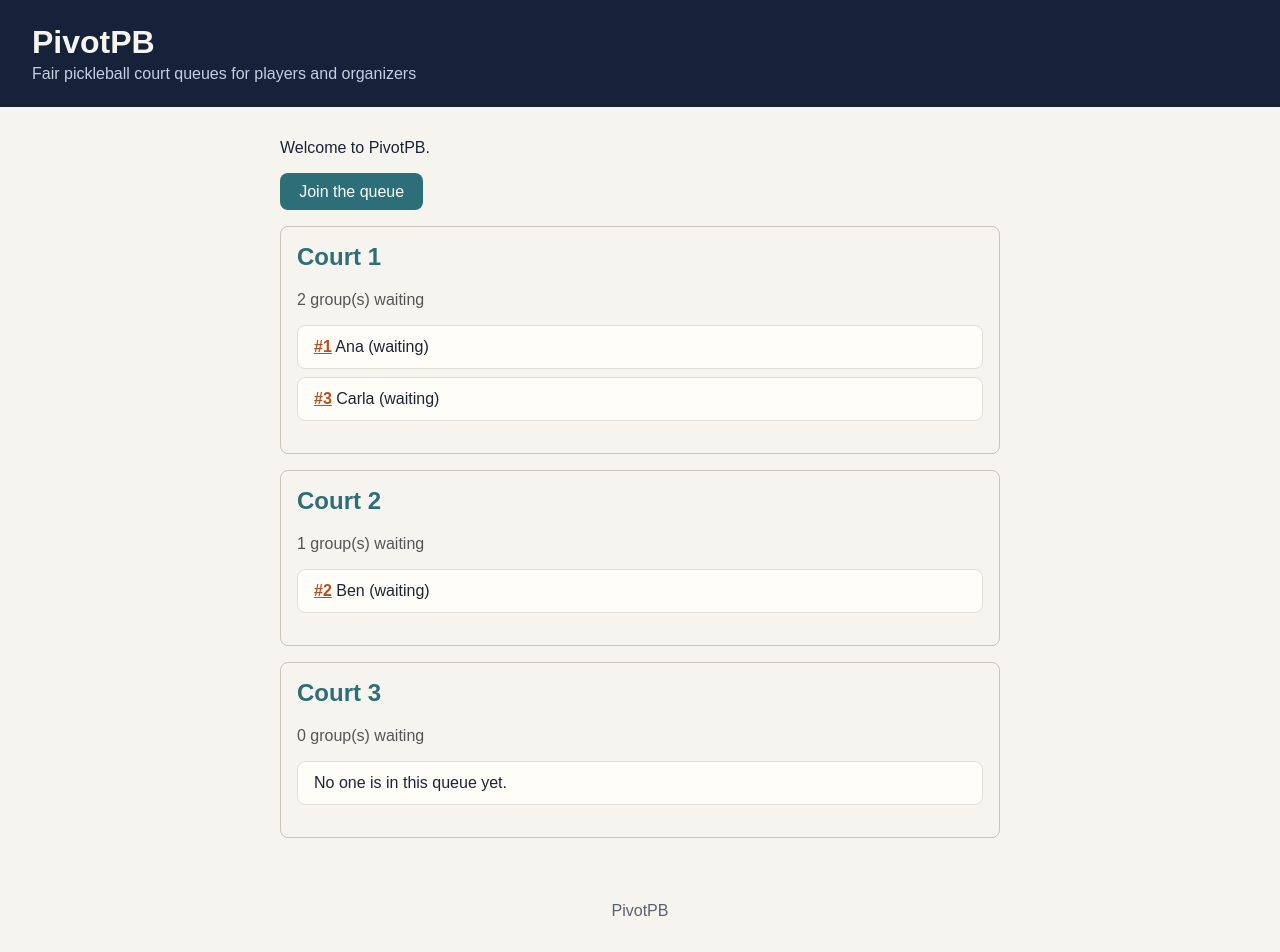
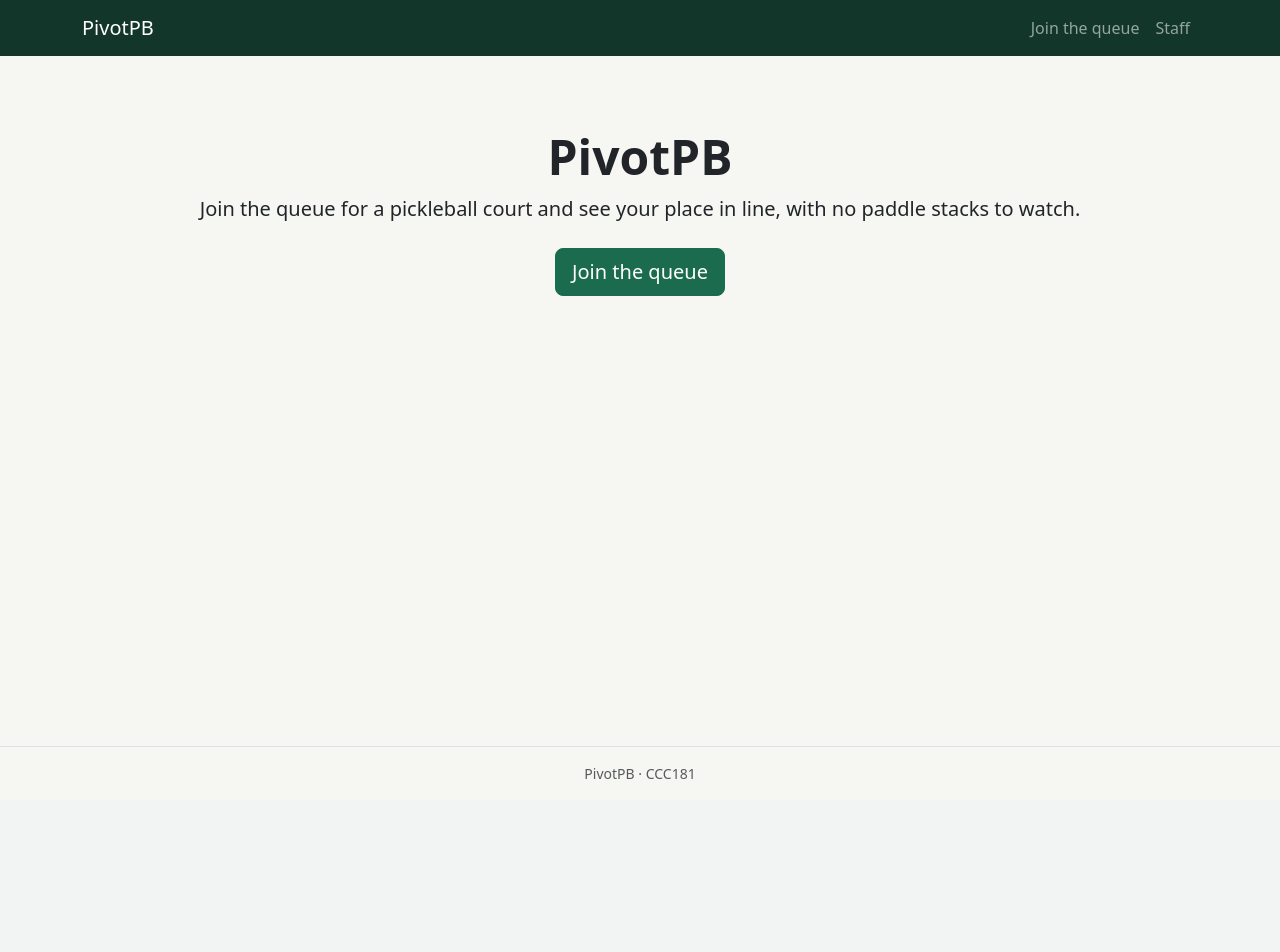
Before and after one commit to franciscrisgerondio-a11y/CCC181_Gerondio_Submissions, a Flask app: page / in a window 1280 px wide. After the commit the page ends 779 px from the top, so only its background shows below. Run offline with Flask 3, Linux system fonts and the light colour scheme.

Commit message:
Add Bootstrap layout and navigation (#1)

```diff
--- a/activities/my-app/app.py
+++ b/activities/my-app/app.py
@@ -1,6 +1,7 @@
-from flask import Flask, abort, redirect, render_template, request, url_for
+from flask import Flask, abort, flash, redirect, render_template, request, url_for
 
 app = Flask(__name__)
+app.secret_key = "dev-only-change-me"  # Week 11 moves this into an environment variable
 
 SERVICES = [
     {"id": 1, "name": "Court 1"},
@@ -8,19 +9,42 @@ SERVICES = [
     {"id": 3, "name": "Court 3"},
 ]
 
+# status is one of: waiting, called, served, no-show
 TICKETS = [
-    {"id": 1, "number": 1, "name": "Ana", "email": "ana@school.edu",
-     "service_id": 1, "players": 2, "status": "waiting"},
-    {"id": 2, "number": 2, "name": "Ben", "email": "ben@school.edu",
+    {"id": 12, "number": 12, "name": "Ana", "email": "ana@school.edu",
+     "service_id": 1, "players": 2, "status": "called"},
+    {"id": 13, "number": 13, "name": "Carla", "email": "carla@school.edu",
+     "service_id": 1, "players": 4, "status": "waiting"},
+    {"id": 14, "number": 14, "name": "Ben", "email": "ben@school.edu",
      "service_id": 2, "players": 2, "status": "waiting"},
-    {"id": 3, "number": 3, "name": "Carla", "email": "carla@school.edu",
-     "service_id": 1, "players": 4, "status": "waiting"},
 ]
 
 
 @app.route("/")
 def index():
-    return render_template("index.html", tickets=TICKETS, services=SERVICES)
+    return render_template("index.html")
+
+
+@app.get("/join")
+def join_form():
+    return render_template("join.html", services=SERVICES)
+
+
+@app.post("/join")
+def join():
+    name = request.form.get("name", "").strip()
+    service_id = request.form.get("service_id", type=int)
+    if not name:
+        return render_template("join.html", services=SERVICES,
+                               error="Please enter your name."), 400
+    if service_id not in [s["id"] for s in SERVICES]:
+        return render_template("join.html", services=SERVICES,
+                               error="Please choose a court."), 400
+
+    new_id = max((t["id"] for t in TICKETS), default=0) + 1
+    TICKETS.append({"id": new_id, "number": new_id, "name": name, "email": "",
+                    "service_id": service_id, "players": 1, "status": "waiting"})
+    return redirect(url_for("ticket", ticket_id=new_id))
 
 
 @app.route("/queue/<int:ticket_id>")
@@ -36,24 +60,9 @@ def ticket(ticket_id):
     return render_template("ticket.html", ticket=t, service=service, ahead=len(ahead))
 
 
-@app.route("/join", methods=["GET", "POST"])
-def join():
-    if request.method == "POST":
-        name = request.form.get("name", "").strip()
-        service_id = request.form.get("service_id", type=int)
-        if not name:
-            return render_template("join.html", services=SERVICES,
-                                   error="Please enter your name."), 400
-        if service_id not in [s["id"] for s in SERVICES]:
-            return render_template("join.html", services=SERVICES,
-                                   error="Please choose a court."), 400
-
-        new_id = max((t["id"] for t in TICKETS), default=0) + 1
-        number = new_id
-        TICKETS.append({"id": new_id, "number": number, "name": name, "email": "",
-                        "service_id": service_id, "players": 1, "status": "waiting"})
-        return redirect(url_for("ticket", ticket_id=new_id))
-    return render_template("join.html", services=SERVICES)
+@app.route("/staff")
+def staff_dashboard():
+    return "Staff dashboard coming soon"
 
 
 if __name__ == "__main__":
--- a/activities/my-app/static/css/style.css
+++ b/activities/my-app/static/css/style.css
@@ -1,90 +1,16 @@
 :root {
-  --navy: #16223A;
-  --paper: #F6F4EE;
-  --card: #FFFDF8;
-  --teal: #2D6F78;
-  --orange: #B4501E;
+  --bs-primary: #1B6B4F;
+  --bs-primary-rgb: 18, 55, 42;
+  --bs-body-bg: #F6F7F2;
+  --bs-link-color: #1B6B4F;
+  --bs-link-hover-color: #155540;
 }
 
-body {
-  margin: 0;
-  font-family: "IBM Plex Sans", Arial, sans-serif;
-  background: var(--paper);
-  color: #1B2438;
+.btn-primary {
+  --bs-btn-bg: #1B6B4F;
+  --bs-btn-border-color: #1B6B4F;
+  --bs-btn-hover-bg: #155540;
+  --bs-btn-hover-border-color: #155540;
+  --bs-btn-active-bg: #104331;
+  --bs-btn-active-border-color: #104331;
 }
-
-header {
-  background: var(--navy);
-  color: var(--paper);
-  padding: 1.5rem 2rem;
-}
-
-header h1 { margin: 0; }
-header a { color: var(--paper); text-decoration: none; }
-.tagline { margin: 0.25rem 0 0; color: #C5CEDD; }
-
-main {
-  max-width: 720px;
-  margin: 2rem auto;
-  padding: 0 1rem;
-}
-
-h2 { color: var(--teal); }
-
-.tickets { list-style: none; padding: 0; }
-.tickets li {
-  background: var(--card);
-  border: 1px solid #E2DED3;
-  border-radius: 8px;
-  padding: 0.75rem 1rem;
-  margin-bottom: 0.5rem;
-}
-.tickets a { color: var(--orange); font-weight: 600; }
-
-footer {
-  text-align: center;
-  color: #5A6272;
-  padding: 2rem 0;
-}
-
-.button, .join-form button {
-  display: inline-block;
-  background: var(--teal);
-  color: #fff;
-  border: none;
-  border-radius: 8px;
-  padding: 0.6rem 1.2rem;
-  font: inherit;
-  text-decoration: none;
-  cursor: pointer;
-}
-
-.join-form {
-  display: flex;
-  flex-direction: column;
-  gap: 0.5rem;
-  max-width: 320px;
-}
-
-.join-form input, .join-form select {
-  padding: 0.5rem;
-  border: 1px solid #C9C4B8;
-  border-radius: 6px;
-  font: inherit;
-}
-
-.error { color: var(--orange); font-weight: 600; }
-
-.court {
-  border: 1px solid #C9C4B8;
-  border-radius: 8px;
-  padding: 1rem;
-  margin-bottom: 1rem;
-}
-
-.court h2 { margin-top: 0; }
-
-.court-count {
-  color: #555;
-  margin-top: 0;
-}
--- a/activities/my-app/templates/base.html
+++ b/activities/my-app/templates/base.html
@@ -4,19 +4,57 @@
   <meta charset="utf-8">
   <meta name="viewport" content="width=device-width, initial-scale=1">
   <title>{% block title %}PivotPB{% endblock %}</title>
+  <link rel="stylesheet"
+        href="https://cdn.jsdelivr.net/npm/bootstrap@5.3.3/dist/css/bootstrap.min.css">
   <link rel="stylesheet" href="{{ url_for('static', filename='css/style.css') }}">
 </head>
-<body>
-  <header>
-    <h1><a href="{{ url_for('index') }}">PivotPB</a></h1>
-    <p class="tagline">Fair pickleball court queues for players and organizers</p>
-  </header>
+<body class="d-flex flex-column min-vh-100">
+  <a class="visually-hidden-focusable" href="#main">Skip to main content</a>
 
-  <main>
+  <nav class="navbar navbar-expand-md bg-primary" data-bs-theme="dark">
+    <div class="container">
+      <a class="navbar-brand" href="{{ url_for('index') }}">PivotPB</a>
+      <button class="navbar-toggler" type="button" data-bs-toggle="collapse"
+              data-bs-target="#mainNav" aria-controls="mainNav"
+              aria-expanded="false" aria-label="Toggle navigation">
+        <span class="navbar-toggler-icon"></span>
+      </button>
+      <div class="collapse navbar-collapse" id="mainNav">
+        <ul class="navbar-nav ms-auto">
+          <li class="nav-item">
+            <a class="nav-link {% if request.endpoint in ('join_form', 'join') %}active{% endif %}"
+               {% if request.endpoint in ('join_form', 'join') %}aria-current="page"{% endif %}
+               href="{{ url_for('join_form') }}">Join the queue</a>
+          </li>
+          <li class="nav-item">
+            <a class="nav-link {% if request.endpoint == 'staff_dashboard' %}active{% endif %}"
+               {% if request.endpoint == 'staff_dashboard' %}aria-current="page"{% endif %}
+               href="{{ url_for('staff_dashboard') }}">Staff</a>
+          </li>
+        </ul>
+      </div>
+    </div>
+  </nav>
+
+  <main id="main" class="container my-4 flex-grow-1">
+    {% with messages = get_flashed_messages(with_categories=true) %}
+      {% for category, message in messages %}
+        <div class="alert alert-{{ category }} alert-dismissible fade show" role="alert">
+          {{ message }}
+          <button type="button" class="btn-close" data-bs-dismiss="alert" aria-label="Close"></button>
+        </div>
+      {% endfor %}
+    {% endwith %}
+
     {% block content %}{% endblock %}
   </main>
 
-  <footer>PivotPB</footer>
+  <footer class="border-top py-3 text-center text-body-secondary small">
+    PivotPB · CCC181
+  </footer>
+
+  <script src="https://cdn.jsdelivr.net/npm/bootstrap@5.3.3/dist/js/bootstrap.bundle.min.js"></script>
   <script src="{{ url_for('static', filename='js/main.js') }}"></script>
+  {% block scripts %}{% endblock %}
 </body>
 </html>
--- a/activities/my-app/templates/index.html
+++ b/activities/my-app/templates/index.html
@@ -1,27 +1,9 @@
 {% extends "base.html" %}
 
 {% block content %}
-  <p>Welcome to PivotPB.</p>
-  <p><a class="button" href="{{ url_for('join') }}">Join the queue</a></p>
-
-  {% for s in services %}
-    {% set court_tickets = tickets | selectattr("service_id", "equalto", s.id) | list %}
-    {% set waiting = court_tickets | selectattr("status", "equalto", "waiting") | list %}
-
-    <section class="court" aria-labelledby="court-{{ s.id }}">
-      <h2 id="court-{{ s.id }}">{{ s.name }}</h2>
-      <p class="court-count">{{ waiting | length }} group(s) waiting</p>
-
-      <ul class="tickets">
-        {% for t in court_tickets %}
-          <li>
-            <a href="{{ url_for('ticket', ticket_id=t.id) }}">#{{ t.number }}</a>
-            {{ t.name }} ({{ t.status }})
-          </li>
-        {% else %}
-          <li>No one is in this queue yet.</li>
-        {% endfor %}
-      </ul>
-    </section>
-  {% endfor %}
+  <div class="text-center py-5">
+    <h1 class="display-5 fw-bold">PivotPB</h1>
+    <p class="lead mb-4">Join the queue for a pickleball court and see your place in line, with no paddle stacks to watch.</p>
+    <a class="btn btn-primary btn-lg" href="{{ url_for('join_form') }}">Join the queue</a>
+  </div>
 {% endblock %}
```
